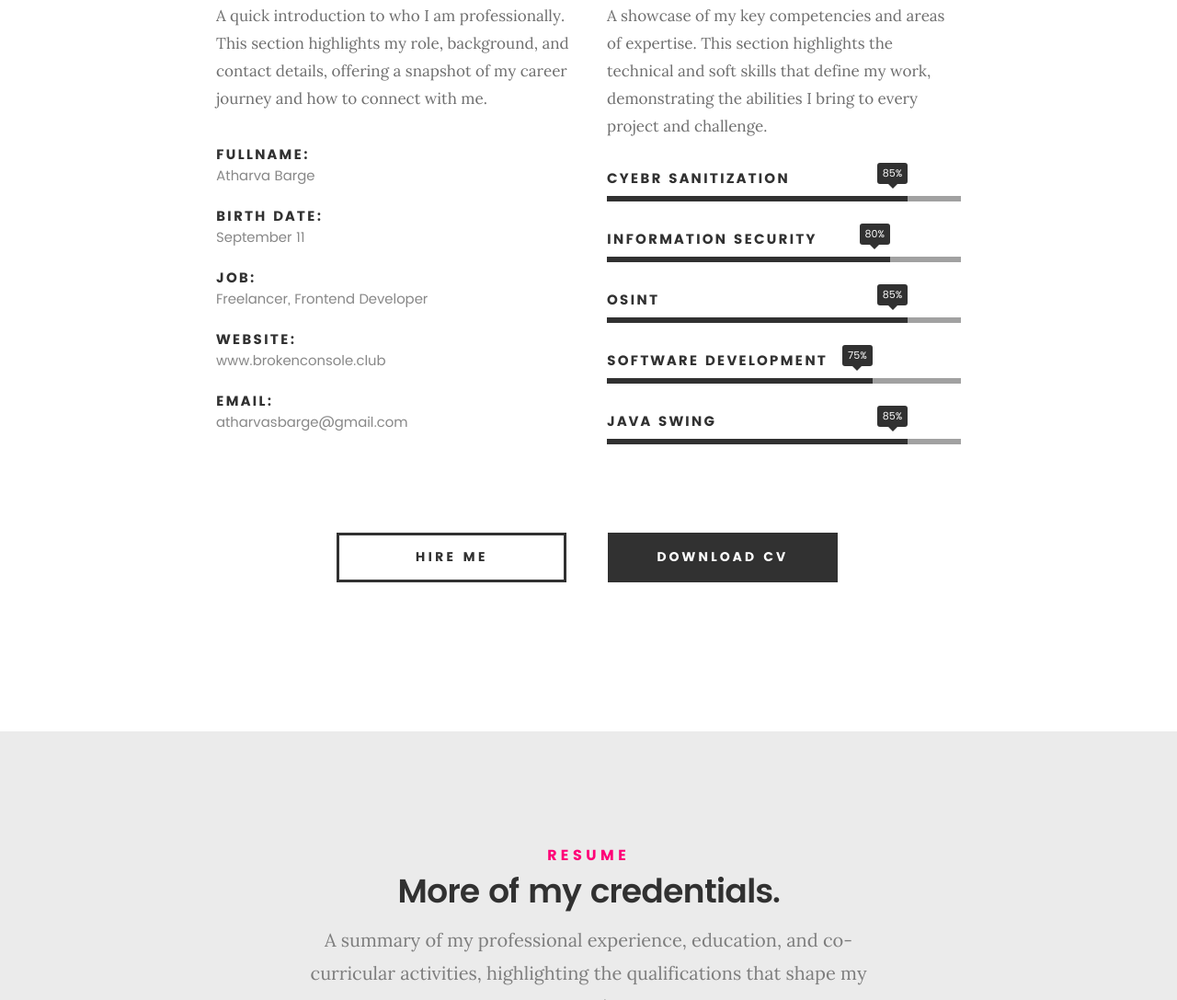
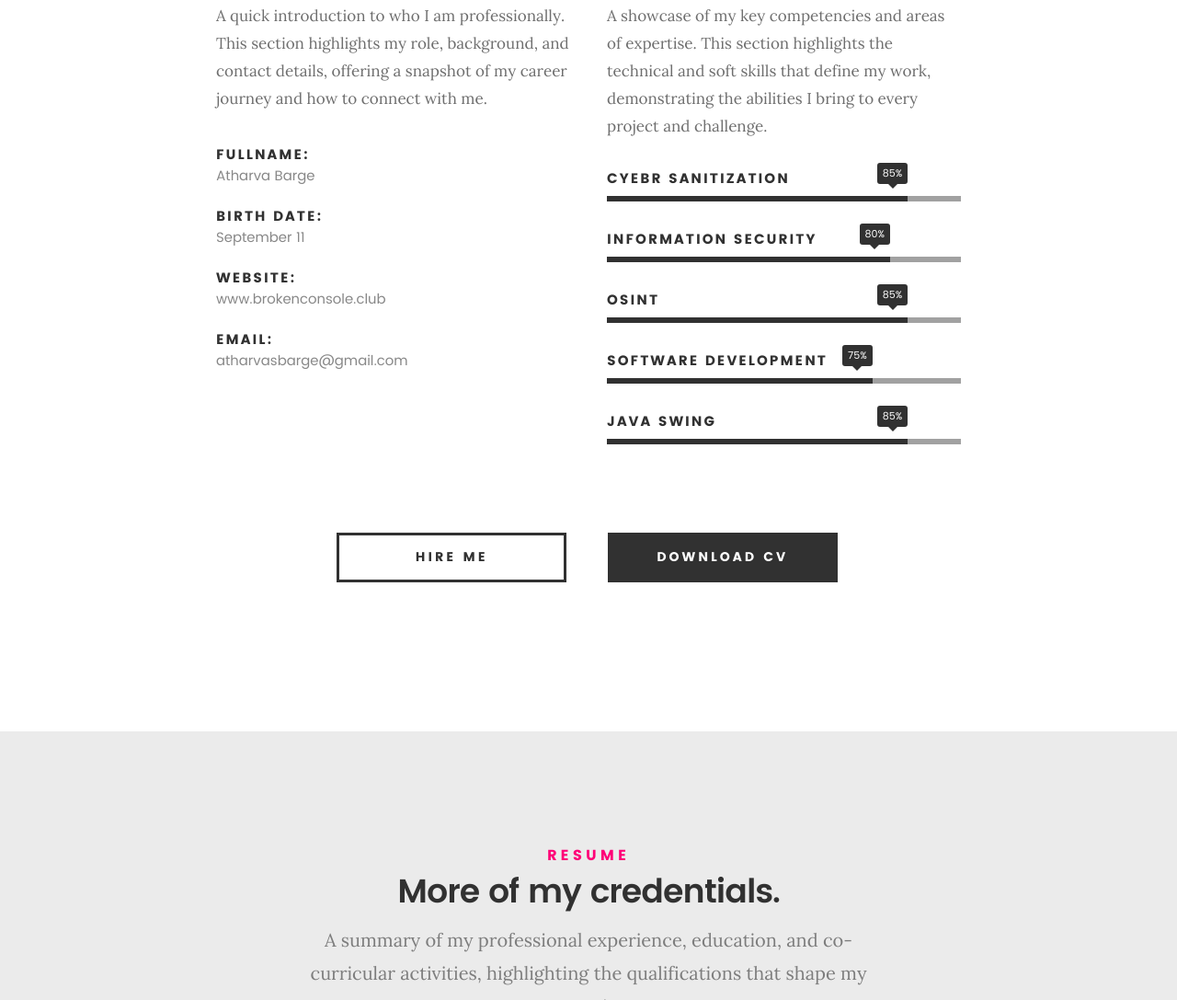
Before and after one commit to atharva-barge/researchFellow, a plain HTML site: page atharva/index.html in a window 1280 px wide. Shown: the part 1394-2481 px from the top of the page at 92% size. Drawn offline with Linux system fonts and the light colour scheme; files whose address does not match are found by name.

Commit message:
Update index.html

```diff
--- a/atharva/index.html
+++ b/atharva/index.html
@@ -128,10 +128,6 @@
    				<li>
    					<strong>Birth Date:</strong>
    					<span>September 11</span>
-   				</li>
-   				<li>
-   					<strong>Job:</strong>
-   					<span>Freelancer, Frontend Developer</span>
    				</li>
    				<li>
    					<strong>Website:</strong>
```
